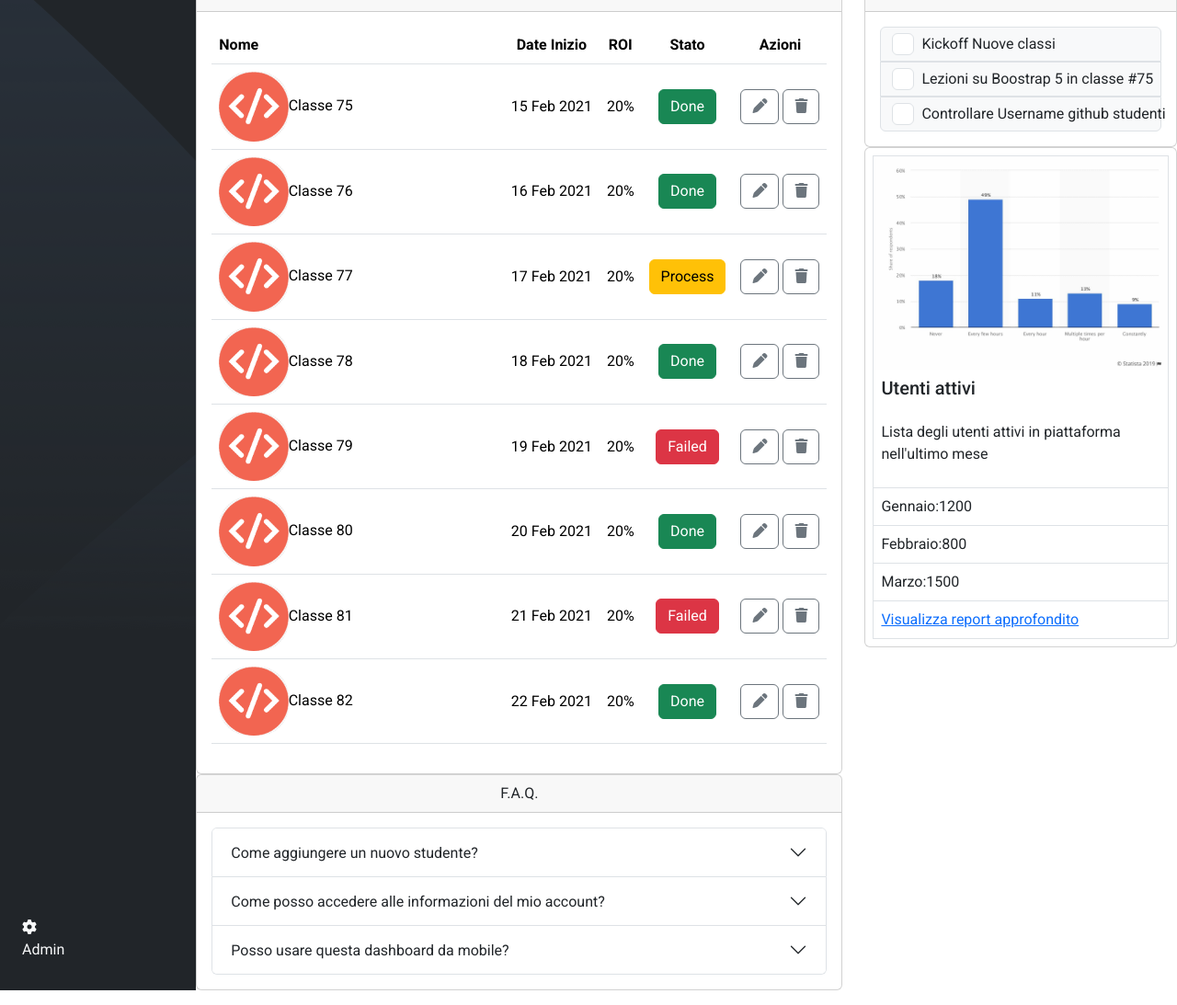
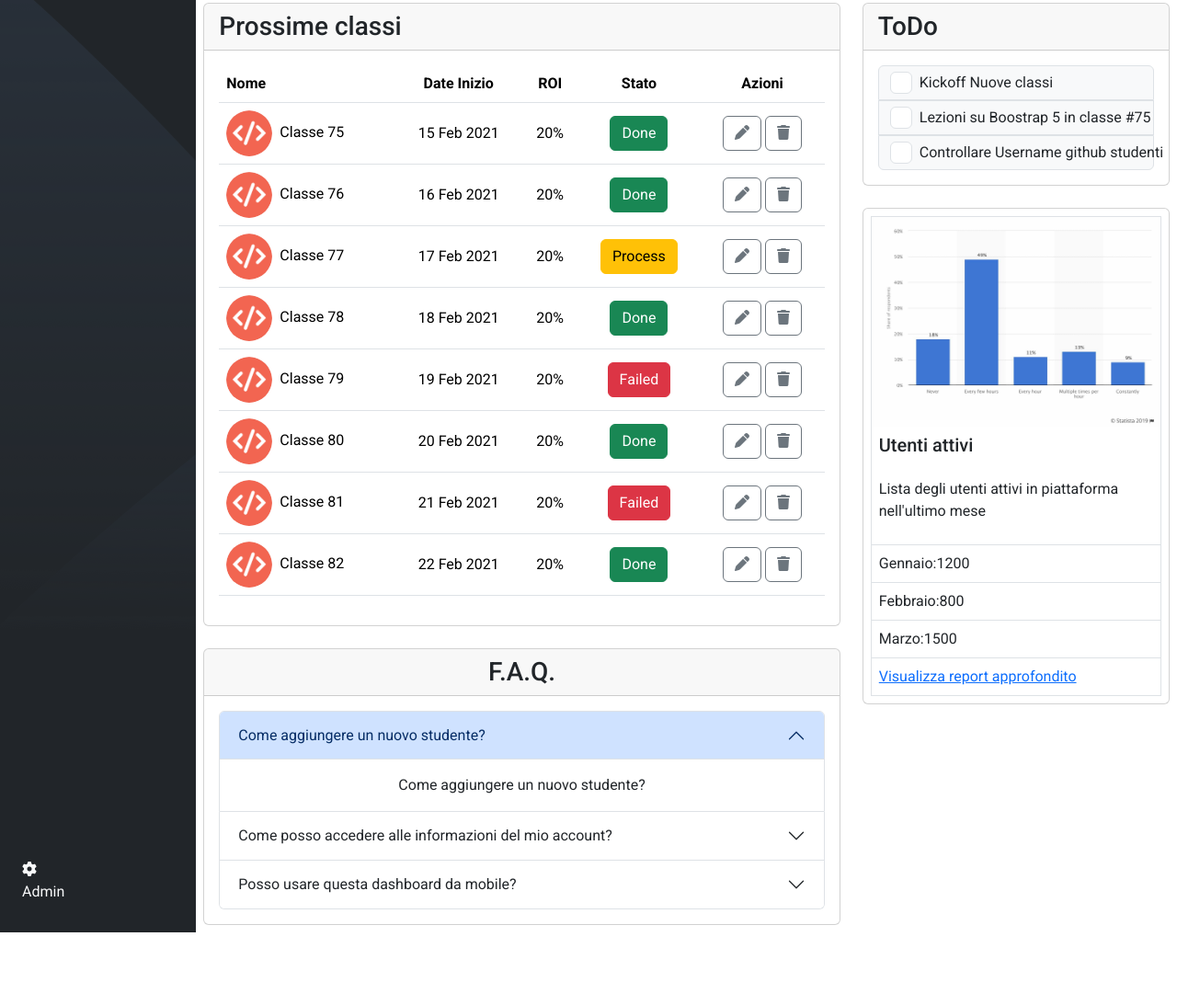
Before and after one commit to PincelliN/html-css-bootstrap-dashboard, a plain HTML site: page index.html in a window 1280 px wide. Shown: the part 203-1296 px from the top of the page at 92% size. After the commit the page ends 1233 px from the top, so only its background shows below. Drawn offline with nearby package versions, Linux system fonts and the light colour scheme.

Commit message:
Fix FAQ section

```diff
--- a/css/style.css
+++ b/css/style.css
@@ -12,3 +12,6 @@
 aside{
     background-image: url(../img/sidebar-bg.png)
 }
+table img{
+    width: 50px;
+}
--- a/index.html
+++ b/index.html
@@ -245,11 +245,11 @@
                                 </div>
                             </div>
                             <!-- body page card -->
-                            <div class="row">
-                                <div class="col-12 col-lg-8">
+                            <div class="row p-2">
+                                <div class="col-12 col-lg-8 mt-4">
                                     <div>
                                         <div class="card">
-                                            <div class="card-header ">
+                                            <div class="card-header h3 ">
                                                 Prossime classi
                                             </div>
                                             <!-- table -->
@@ -258,7 +258,7 @@
                                                             <thead>
                                                                 <tr>
                                                                     <th class="text-start" scope="col">Nome</th>
-                                                            <th scope="col" class="d-none d-lg-table-cell">Date Inizio</th>
+                                                                    <th scope="col" class="d-none d-md-table-cell">Date Inizio</th>
                                                                     <th scope="col" class="d-none d-lg-table-cell">ROI</th>
                                                                     <th scope="col">Stato</th>
                                                                     <th scope="col">Azioni</th>
@@ -266,8 +266,8 @@
                                                             </thead>
                                                             <tbody>
                                                                 <tr class="align-middle h-25">
-                                                            <td class="text-start" scope="col"><img src="img/class-avatar.jpg" class="w-25 img-fluid rounded-5" alt="avatar">Classe 75</td>
-                                                            <td class="text-nowrap  d-none d-lg-table-cell" >15 Feb 2021</td>
+                                                                    <td class="text-start" scope="col"><img src="img/class-avatar.jpg" class="img-fluid rounded-5 me-2" alt="avatar">Classe 75</td>
+                                                                    <td class="text-nowrap  d-none d-md-table-cell" >15 Feb 2021</td>
                                                                     <td class="d-none d-lg-table-cell">20%</td>
                                                                     <td><button type="button" class="btn btn-success">Done</button></td>
                                                                     <td class="text-nowrap">
@@ -276,8 +276,8 @@
                                                                     </td>
                                                                 </tr>
                                                                     <tr class="align-middle">
-                                                            <td class="text-start" scope="col"><img src="img/class-avatar.jpg" class="w-25 img-fluid rounded-5" alt="avatar">Classe 76</td>
-                                                            <td class="text-nowrap  d-none d-lg-table-cell" >16 Feb 2021</td>
+                                                                    <td class="text-start" scope="col"><img src="img/class-avatar.jpg" class="img-fluid rounded-5 me-2" alt="avatar">Classe 76</td>
+                                                                    <td class="text-nowrap  d-none d-md-table-cell" >16 Feb 2021</td>
                                                                     <td class="d-none d-lg-table-cell">20%</td>
                                                                     <td><button type="button" class="btn btn-success">Done</button></td>
                                                                     <td class="text-nowrap">
@@ -286,8 +286,8 @@
                                                                     </td>
                                                                 </tr>
                                                                 <tr class="align-middle">
-                                                            <td class="text-start" scope="col"><img src="img/class-avatar.jpg" class="w-25 img-fluid rounded-5" alt="avatar">Classe 77</td>
-                                                            <td class="text-nowrap  d-none d-lg-table-cell" >17 Feb 2021</td>
+                                                                    <td class="text-start" scope="col"><img src="img/class-avatar.jpg" class="img-fluid rounded-5 me-2" alt="avatar">Classe 77</td>
+                                                                    <td class="text-nowrap  d-none d-md-table-cell" >17 Feb 2021</td>
                                                                     <td class="d-none d-lg-table-cell">20%</td>
                                                                     <td><button type="button" class="btn btn-warning">Process</button></td>
                                                                     <td class="text-nowrap">
@@ -296,8 +296,8 @@
                                                                     </td>
                                                                 </tr>
                                                                 <tr class="align-middle">
-                                                            <td class="text-start" scope="col"><img src="img/class-avatar.jpg" class="w-25 img-fluid rounded-5" alt="avatar">Classe 78</td>
-                                                            <td class="text-nowrap  d-none d-lg-table-cell" >18 Feb 2021</td>
+                                                                    <td class="text-start" scope="col"><img src="img/class-avatar.jpg" class=" img-fluid rounded-5 me-2" alt="avatar">Classe 78</td>
+                                                                    <td class="text-nowrap  d-none d-md-table-cell" >18 Feb 2021</td>
                                                                     <td class="d-none d-lg-table-cell">20%</td>
                                                                     <td><button type="button" class="btn btn-success">Done</button></td>
                                                                     <td class="text-nowrap">
@@ -306,8 +306,8 @@
                                                                     </td>
                                                                 </tr>
                                                                 <tr class="align-middle">
-                                                            <td class="text-start" scope="col"><img src="img/class-avatar.jpg" class="w-25 img-fluid rounded-5" alt="avatar">Classe 79</td>
-                                                            <td class="text-nowrap d-none d-lg-table-cell" >19 Feb 2021</td>
+                                                                    <td class="text-start" scope="col"><img src="img/class-avatar.jpg" class=" img-fluid rounded-5 me-2" alt="avatar">Classe 79</td>
+                                                                    <td class="text-nowrap d-none d-md-table-cell" >19 Feb 2021</td>
                                                                     <td class="d-none d-lg-table-cell">20%</td>
                                                                     <td><button type="button" class="btn btn-danger">Failed</button></td>
                                                                     <td class="text-nowrap">
@@ -316,8 +316,8 @@
                                                                     </td>
                                                                 </tr>
                                                                 <tr class="align-middle">
-                                                            <td class="text-start" scope="col"><img src="img/class-avatar.jpg" class="w-25 img-fluid rounded-5" alt="avatar">Classe 80</td>
-                                                            <td class="text-nowrap d-none d-lg-table-cell" >20 Feb 2021</td>
+                                                                    <td class="text-start" scope="col"><img src="img/class-avatar.jpg" class=" img-fluid rounded-5 me-2" alt="avatar">Classe 80</td>
+                                                                    <td class="text-nowrap d-none d-md-table-cell" >20 Feb 2021</td>
                                                                     <td class="d-none d-lg-table-cell">20%</td>
                                                                     <td><button type="button" class="btn btn-success text-center">Done</button></td>
                                                                     <td class="text-nowrap">
@@ -326,8 +326,8 @@
                                                                     </td>
                                                                 </tr>
                                                                 <tr class="align-middle">
-                                                            <td class="text-start" scope="col"><img src="img/class-avatar.jpg" class="w-25 img-fluid rounded-5" alt="avatar">Classe 81</td>
-                                                            <td class="text-nowrap d-none d-lg-table-cell" >21 Feb 2021</td>
+                                                                    <td class="text-start" scope="col"><img src="img/class-avatar.jpg" class=" img-fluid rounded-5 me-2" alt="avatar">Classe 81</td>
+                                                                    <td class="text-nowrap d-none d-md-table-cell" >21 Feb 2021</td>
                                                                     <td class="d-none d-lg-table-cell">20%</td>
                                                                     <td><button type="button" class="btn btn-danger">Failed</button></td>
                                                                     <td class="text-nowrap">
@@ -336,8 +336,8 @@
                                                                     </td>
                                                                 </tr>
                                                                 <tr class="align-middle">
-                                                            <td class="text-start" scope="col"><img src="img/class-avatar.jpg" class="w-25 img-fluid rounded-5" alt="avatar">Classe 82</td>
-                                                            <td class="text-nowrap d-none d-lg-table-cell" >22 Feb 2021</td>
+                                                                    <td class="text-start" scope="col"><img src="img/class-avatar.jpg" class=" img-fluid rounded-5 me-2" alt="avatar">Classe 82</td>
+                                                                    <td class="text-nowrap d-none d-md-table-cell" >22 Feb 2021</td>
                                                                     <td class="d-none d-lg-table-cell">20%</td>
                                                                     <td><button type="button" class="btn btn-success">Done</button></td>
                                                                     <td class="text-nowrap">
@@ -352,35 +352,55 @@
                                     </div>
                                     <!-- FAQ -->
                                     <div>
-                                        <div class="card text-center">
-                                            <div class="card-header">
+                                        <div class="card text-center mt-4">
+                                            <div class="card-header h3 ">
                                                  F.A.Q.
                                             </div>
                                             <div class="card-body">
-                                             <div class="accordion w-100" id="basicAccordion">
+                                                <div class="accordion" id="accordionExample">
                                                     <div class="accordion-item">
                                                     <h2 class="accordion-header" id="headingOne">
-                                                    <button data-mdb-button-init  data-mdb-collapse-init class="accordion-button collapsed" type="button"
-                                                        data-mdb-target="#basicAccordionCollapseOne" aria-expanded="false" aria-controls="collapseOne">
+                                                        <button
+                                                            class="accordion-button"
+                                                            type="button"
+                                                            data-bs-toggle="collapse"
+                                                            data-bs-target="#collapseOne"
+                                                            aria-expanded="true"
+                                                            aria-controls="collapseOne"
+                                                        >
                                                             Come aggiungere un nuovo studente?
                                                         </button>
                                                     </h2>
-                                                    <div id="basicAccordionCollapseOne" class="accordion-collapse collapse" aria-labelledby="headingOne"
-                                                    data-mdb-parent="#basicAccordion" >
+                                                    <div
+                                                        id="collapseOne"
+                                                        class="accordion-collapse collapse show"
+                                                        aria-labelledby="headingOne"
+                                                        data-bs-parent="#accordionExample"
+                                                    >
                                                         <div class="accordion-body">
-                                                        Clicca sul + in alto nella sezione blu.*
+                                                            Come aggiungere un nuovo studente?
                                                         </div>
                                                     </div>
                                                     </div>
                                                     <div class="accordion-item">
                                                         <h2 class="accordion-header" id="headingTwo">
-                                                    <button data-mdb-button-init  data-mdb-collapse-init class="accordion-button collapsed" type="button"
-                                                        data-mdb-target="#basicAccordionCollapseTwo" aria-expanded="false" aria-controls="collapseTwo">
+                                                            <button
+                                                                class="accordion-button collapsed"
+                                                                type="button"
+                                                                data-bs-toggle="collapse"
+                                                                data-bs-target="#collapseTwo"
+                                                                aria-expanded="false"
+                                                                aria-controls="collapseTwo"
+                                                            >
                                                                 Come posso accedere alle informazioni del mio account?
                                                             </button>
                                                         </h2>
-                                                    <div id="basicAccordionCollapseTwo" class="accordion-collapse collapse" aria-labelledby="headingTwo"
-                                                    data-mdb-parent="#basicAccordion" >
+                                                        <div
+                                                            id="collapseTwo"
+                                                            class="accordion-collapse collapse"
+                                                            aria-labelledby="headingTwo"
+                                                            data-bs-parent="#accordionExample"
+                                                        >
                                                             <div class="accordion-body">
                                                             Clicca sull'icona della campanella,
                                                             </div>
@@ -388,33 +408,39 @@
                                                     </div>
                                                     <div class="accordion-item">
                                                         <h2 class="accordion-header" id="headingThree">
-                                                    <button data-mdb-button-init  data-mdb-collapse-init class="accordion-button collapsed" type="button"
-                                                        data-mdb-target="#basicAccordionCollapseThree" aria-expanded="false" aria-controls="collapseThree">
+                                                            <button
+                                                                class="accordion-button collapsed"
+                                                                type="button"
+                                                                data-bs-toggle="collapse"
+                                                                data-bs-target="#collapseThree"
+                                                                aria-expanded="false"
+                                                                aria-controls="collapseThree"
+                                                            >
                                                             Posso usare questa dashboard da mobile?
                                                             </button>
                                                         </h2>
-                                                    <div id="basicAccordionCollapseThree" class="accordion-collapse collapse" aria-labelledby="headingThree"
-                                                    data-mdb-parent="#basicAccordion" >
+                                                        <div
+                                                            id="collapseThree"
+                                                            class="accordion-collapse collapse"
+                                                            aria-labelledby="headingThree"
+                                                            data-bs-parent="#accordionExample"
+                                                        >
                                                             <div class="accordion-body">
-                                                        <strong>This is the third item's accordion body.</strong> It is hidden by default,
-                                                        until the collapse plugin adds the appropriate classes that we use to style each
-                                                        element. These classes control the overall appearance, as well as the showing and
-                                                        hiding via CSS transitions. You can modify any of this with custom CSS or overriding
-                                                        our default variables. It's also worth noting that just about any HTML can go within
-                                                        the <code>.accordion-body</code>, though the transition does limit overflow.
+                                                                Ovvio
                                                             </div>
                                                         </div>
                                                     </div>
                                                 </div>
+
                                             </div>
                                         </div>
                                     </div>
                                 </div>
-                                <div class="col-12 col-lg-4">
+                                <div class="col-12 col-lg-4 mt-4">
                                     <div>
                                         <div class="card ">
                                             <!-- to do card -->
-                                            <div class="card-header">
+                                            <div class="card-header h3">
                                               ToDo
                                             </div>
                                             <div class="card-body ">
@@ -430,13 +456,11 @@
                                                     <input class="form-check-input mt-0 me-2 fs-4" type="checkbox" value="" aria-label="Checkbox for following text input">
                                                     Controllare Username github studenti
                                                 </div>
-
-
                                             </div>
                                         </div>
 
                                         <div>
-                                            <div class="card p-2">
+                                            <div class="card p-2 mt-4">
                                                 <div class="card-body border p-0">
                                                     <img src="img/stats.jpeg" alt="stats" class="img-fluid ">
                                                     <h5 class="card-title p-2">Utenti attivi</h5>
```
Lines whose indentation alone changed are shown as unchanged.
